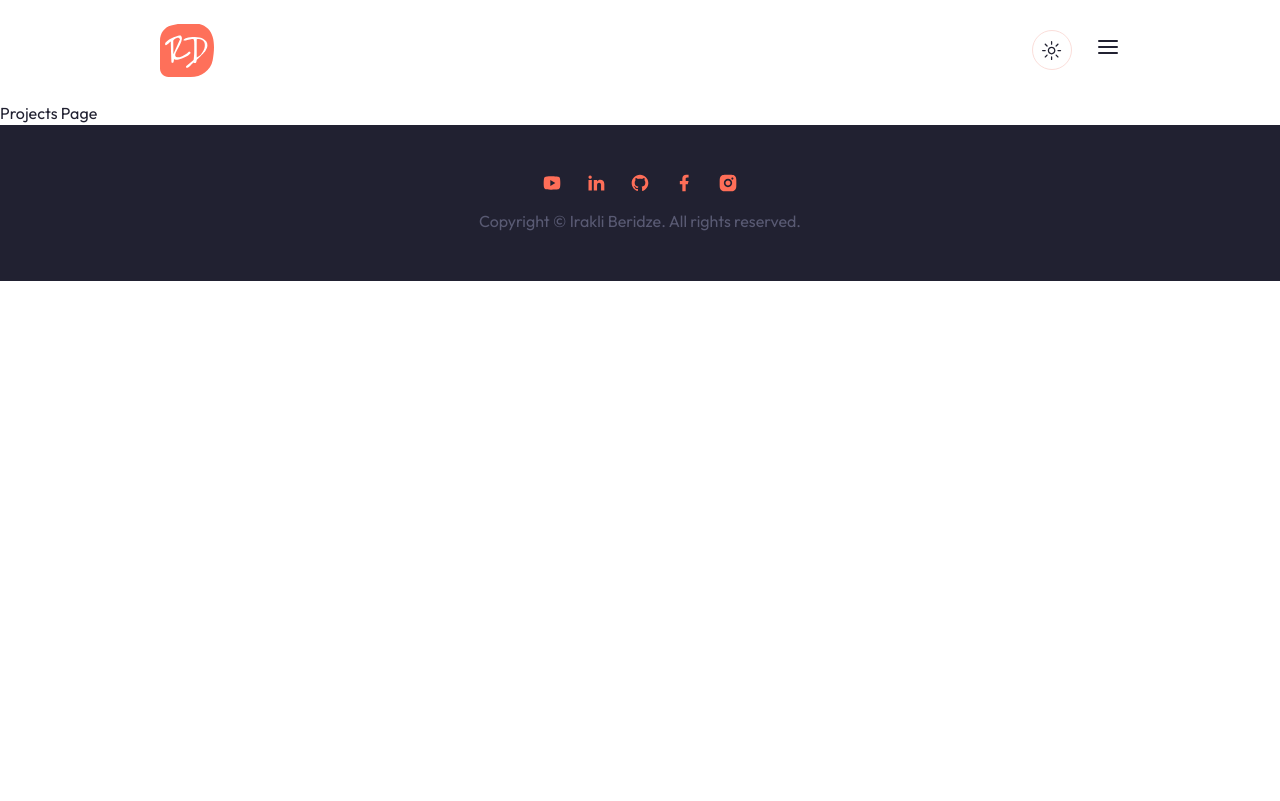
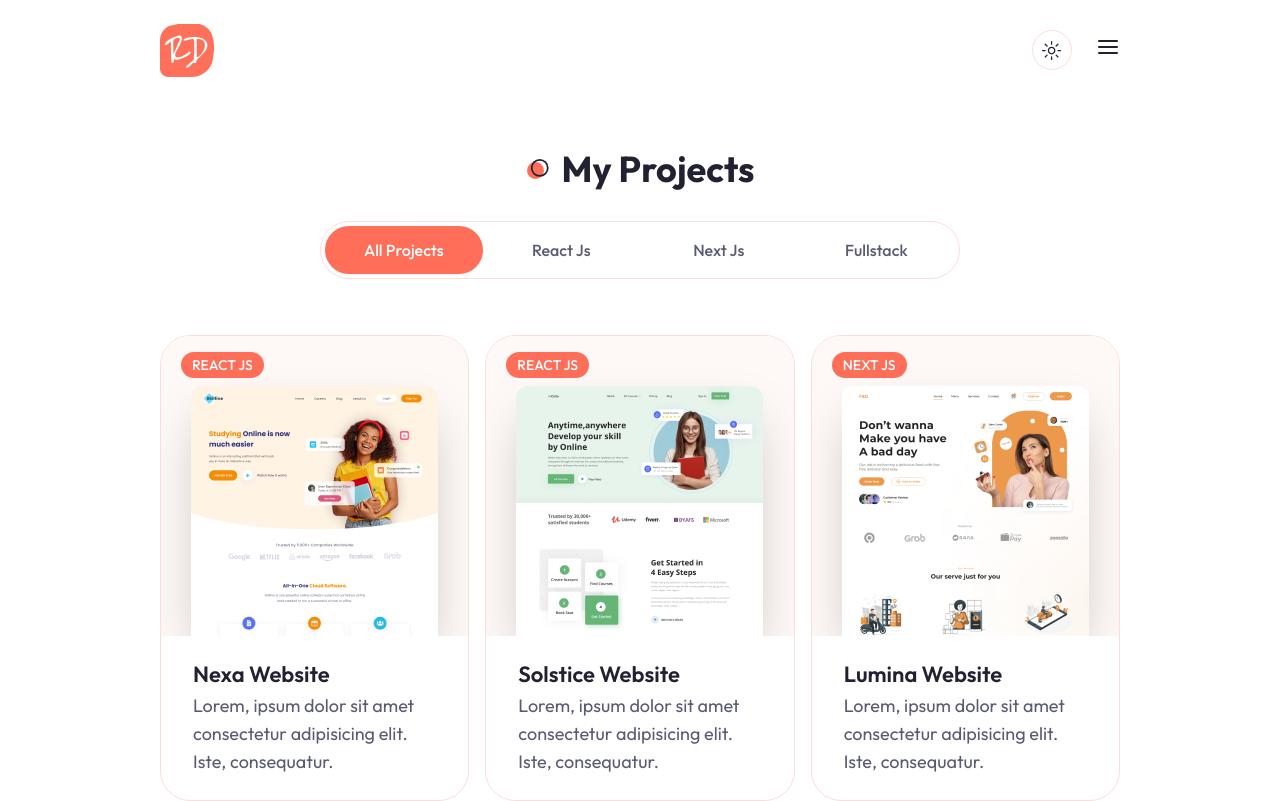
Before and after one commit to irakli85/Portfolio, a Next.js app: page /projects in a window 1280 px wide. Shown: the top 801 px of the page. Built offline with nearby package versions, Linux system fonts and the light colour scheme.

Commit message:
my projects page

```diff
--- a/app/projects/page.jsx
+++ b/app/projects/page.jsx
@@ -1,8 +1,124 @@
-import React from 'react'
+'use client';
+import React, {useState} from "react";
+import { Tabs, TabsList, TabsContent, TabsTrigger } from "@/components/ui/tabs";
+import ProjectCard from "@/components/ProjectCard";
+
+const projectData = [
+  {
+      image: '/work/3.png',
+      category: 'react js',
+      name: 'Nexa Website',
+      description: 'Lorem, ipsum dolor sit amet consectetur adipisicing elit. Iste, consequatur.',
+      link: '/',
+      github: '/'
+  },
+  {
+      image: '/work/4.png',
+      category: 'react js',
+      name: 'Solstice Website',
+      description: 'Lorem, ipsum dolor sit amet consectetur adipisicing elit. Iste, consequatur.',
+      link: '/',
+      github: '/'
+  },
+  {
+      image: '/work/2.png',
+      category: 'next js',
+      name: 'Lumina Website',
+      description: 'Lorem, ipsum dolor sit amet consectetur adipisicing elit. Iste, consequatur.',
+      link: '/',
+      github: '/'
+  },
+  {
+      image: '/work/1.png',
+      category: 'next js',
+      name: 'Evolve Website',
+      description: 'Lorem, ipsum dolor sit amet consectetur adipisicing elit. Iste, consequatur.',
+      link: '/',
+      github: '/'
+  },
+  {
+      image: '/work/3.png',
+      category: 'next js',
+      name: 'Ignite Website',
+      description: 'Lorem, ipsum dolor sit amet consectetur adipisicing elit. Iste, consequatur.',
+      link: '/',
+      github: '/'
+  },
+  {
+      image: '/work/4.png',
+      category: 'next js',
+      name: 'Envision Website',
+      description: 'Lorem, ipsum dolor sit amet consectetur adipisicing elit. Iste, consequatur.',
+      link: '/',
+      github: '/'
+  },
+  {
+      image: '/work/1.png',
+      category: 'fullstack',
+      name: 'Serenity Website',
+      description: 'Lorem, ipsum dolor sit amet consectetur adipisicing elit. Iste, consequatur.',
+      link: '/',
+      github: '/'
+  },
+  {
+      image: '/work/3.png',
+      category: 'fullstack',
+      name: 'Nova Website',
+      description: 'Lorem, ipsum dolor sit amet consectetur adipisicing elit. Iste, consequatur.',
+      link: '/',
+      github: '/'
+  },
+  {
+      image: '/work/2.png',
+      category: 'fullstack',
+      name: 'Zenith Website',
+      description: 'Lorem, ipsum dolor sit amet consectetur adipisicing elit. Iste, consequatur.',
+      link: '/',
+      github: '/'
+  }
+]
+
+//remove category dublicates
+const uniqueCategories = ['all projects', ...new Set(projectData.map((item) => item.category))]
 
 const Projects = () => {
+  const [categories, setCategories] = useState(uniqueCategories)
+  const [category, setCategory] = useState('all projects')
+
+  const filteredProjects = projectData.filter( (project) => {
+    //if category is 'all projects' return all projects, else filter by category
+    return(
+      category === 'all projects' ? project : project.category === category
+    )
+  })
+
   return (
-    <div> Projects Page</div>
+    <section className='min-h-screen pt-12'>
+      <div className="container mx-auto">
+        <h2 className="section-title mb-8 xl:mb-16 text-center mx-auto">My Projects</h2>
+        {/* tabs */}
+        <Tabs defaultValue={category} className="mb-24 xl:mb-48">
+          <TabsList className='w-full grid h-full md:grid-cols-4 lg:max-w-[640px] mb-12 mx-auto md:border dark:border-none'>
+            {categories.map((category, index) => {
+              return(
+                <TabsTrigger onClick={() => setCategory(category)} value={category} key={index} className='capitalize w-[162px] md:w-auto '>{category}</TabsTrigger>
+              )
+            })}
+          </TabsList>
+          {/* tabs content */}
+          <div className="text-lg xl:mt-8 grid grid-cols-1 lg:grid-cols-3 gap-4">
+            {filteredProjects.map((project, index) => {
+              return(
+                <TabsContent value={category} key={index}>
+                  <ProjectCard project={project}/>
+                </TabsContent>
+              )
+            })}
+          </div>
+        </Tabs>
+
+      </div>
+    </section>
   )
 }
 
```
